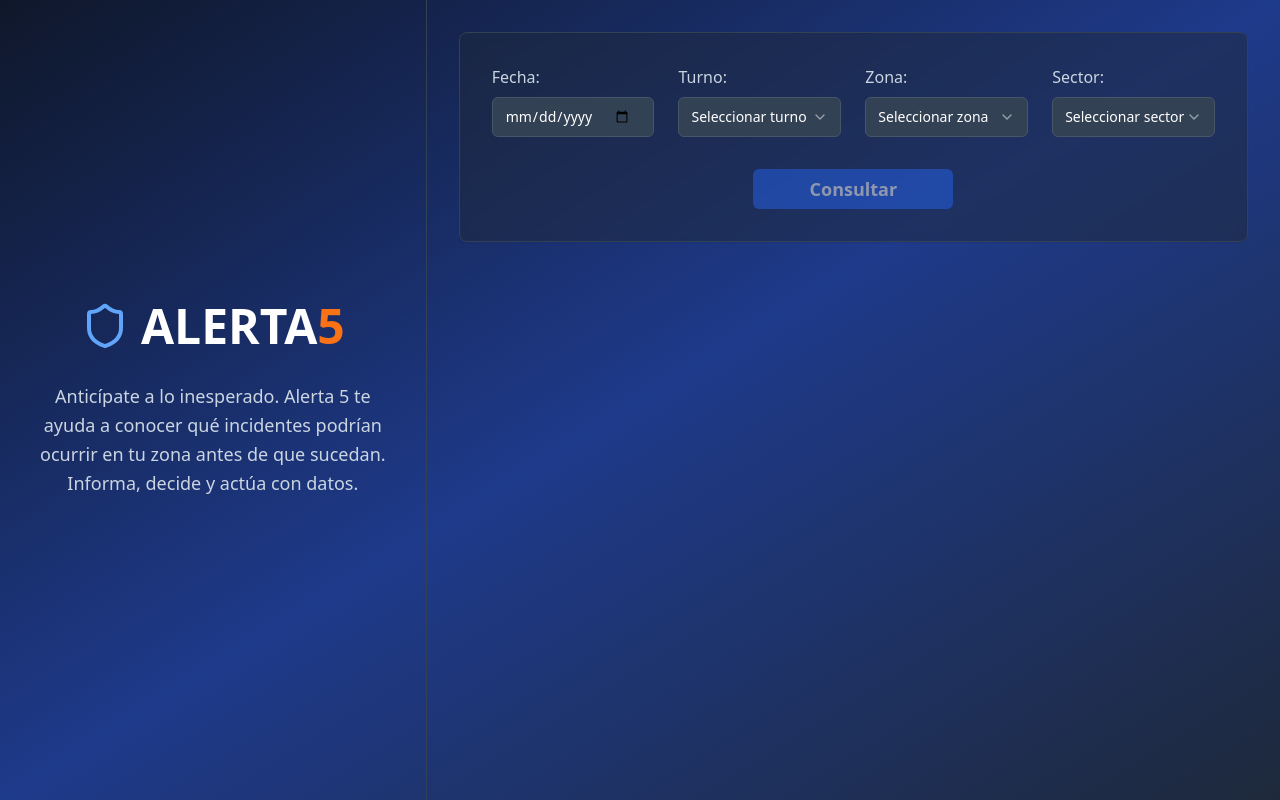
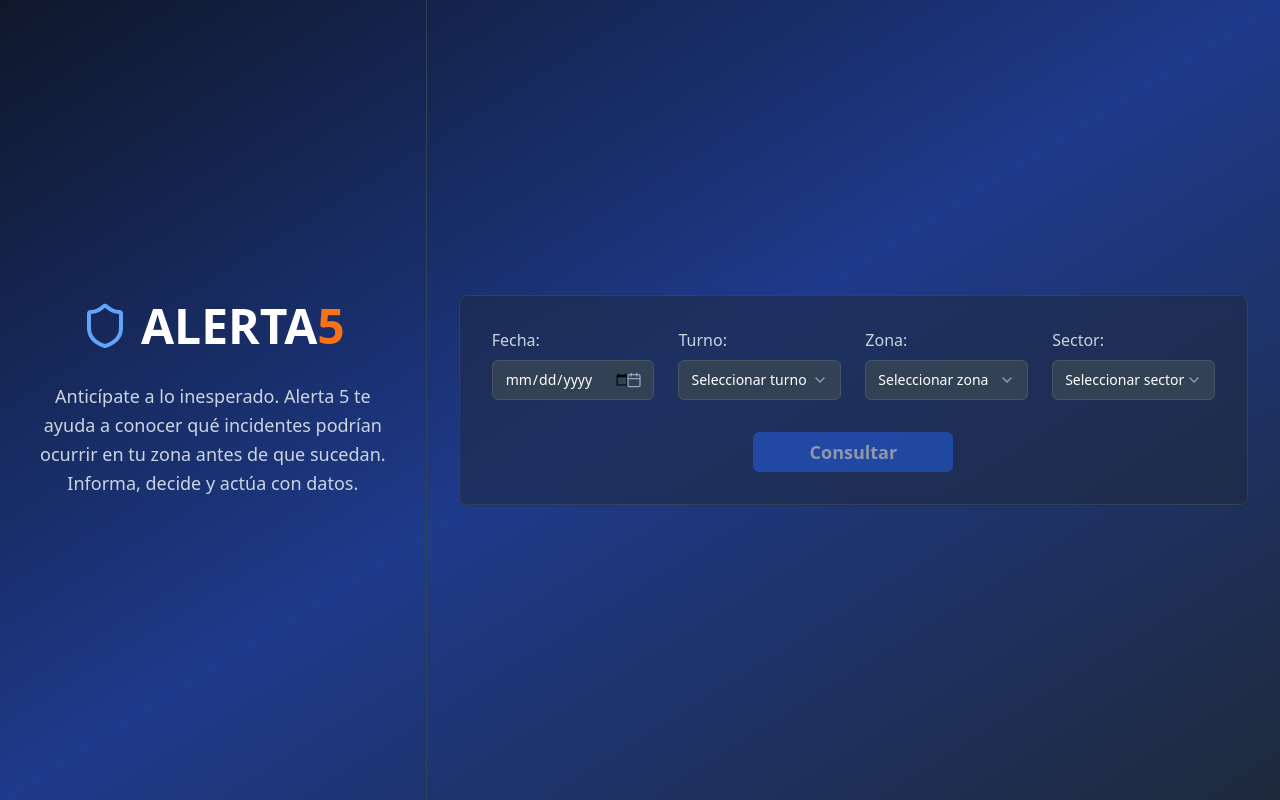
Before and after one commit to LuboG1t/alerta5-predict-protect, a React (Vite) app: page / in a window 1280 px wide. Built offline with nearby package versions, Linux system fonts and the light colour scheme.

Commit message:
Fix: Adjust input card position and calendar icon
-   Move input card to the middle when no query is made.
-   Improve calendar icon appearance.

```diff
--- a/src/pages/Index.tsx
+++ b/src/pages/Index.tsx
@@ -6,7 +6,7 @@ import { Select, SelectContent, SelectItem, SelectTrigger, SelectValue } from '@
 import { Card, CardContent } from '@/components/ui/card';
 import { Badge } from '@/components/ui/badge';
 import { Checkbox } from '@/components/ui/checkbox';
-import { Shield, AlertTriangle, Loader2, MessageSquare } from 'lucide-react';
+import { Shield, AlertTriangle, Loader2, MessageSquare, Calendar } from 'lucide-react';
 
 const Index = () => {
   const [date, setDate] = useState('');
@@ -122,19 +122,22 @@ const Index = () => {
 
       {/* Right Column - Form and Results (Scrollable) */}
       <div className="w-2/3 ml-[33.333333%] min-h-screen overflow-y-auto">
-        <div className="p-8 space-y-6">
+        <div className={`p-8 space-y-6 ${!results ? 'flex flex-col justify-center min-h-screen' : ''}`}>
           <Card className="bg-slate-800/50 border-slate-700 backdrop-blur-sm">
             <CardContent className="p-8 space-y-8">
               {/* Form Inputs Row */}
               <div className="grid grid-cols-4 gap-6">
                 <div className="space-y-2">
                   <label className="text-slate-300 font-medium">Fecha:</label>
-                  <Input
-                    type="date"
-                    value={date}
-                    onChange={(e) => setDate(e.target.value)}
-                    className="bg-slate-700 border-slate-600 text-white focus:border-blue-400"
-                  />
+                  <div className="relative">
+                    <Input
+                      type="date"
+                      value={date}
+                      onChange={(e) => setDate(e.target.value)}
+                      className="bg-slate-700 border-slate-600 text-white focus:border-blue-400 pr-10"
+                    />
+                    <Calendar className="absolute right-3 top-1/2 transform -translate-y-1/2 h-4 w-4 text-slate-400 pointer-events-none" />
+                  </div>
                 </div>
 
                 <div className="space-y-2">
@@ -205,7 +208,7 @@ const Index = () => {
 
               {/* Results Table */}
               {results && (
-                <div className="space-y-4 animate-fade-in transition-all duration-500 ease-in-out">
+                <div className="space-y-4 animate-fade-in-smooth transition-all duration-500 ease-in-out">
                   <div className="flex items-center space-x-2 mb-4">
                     <AlertTriangle className="w-5 h-5 text-orange-500" />
                     <h3 className="text-xl font-semibold text-white">Incidentes más probables:</h3>
@@ -240,7 +243,7 @@ const Index = () => {
 
           {/* Feedback Card */}
           {showFeedback && (
-            <Card className="bg-slate-800/50 border-slate-700 backdrop-blur-sm animate-fade-in transition-all duration-500 ease-in-out">
+            <Card className="bg-slate-800/50 border-slate-700 backdrop-blur-sm animate-fade-in-smooth transition-all duration-500 ease-in-out">
               <CardContent className="p-8 space-y-6">
                 <div className="flex items-center space-x-2 mb-4">
                   <MessageSquare className="w-5 h-5 text-blue-400" />
```
